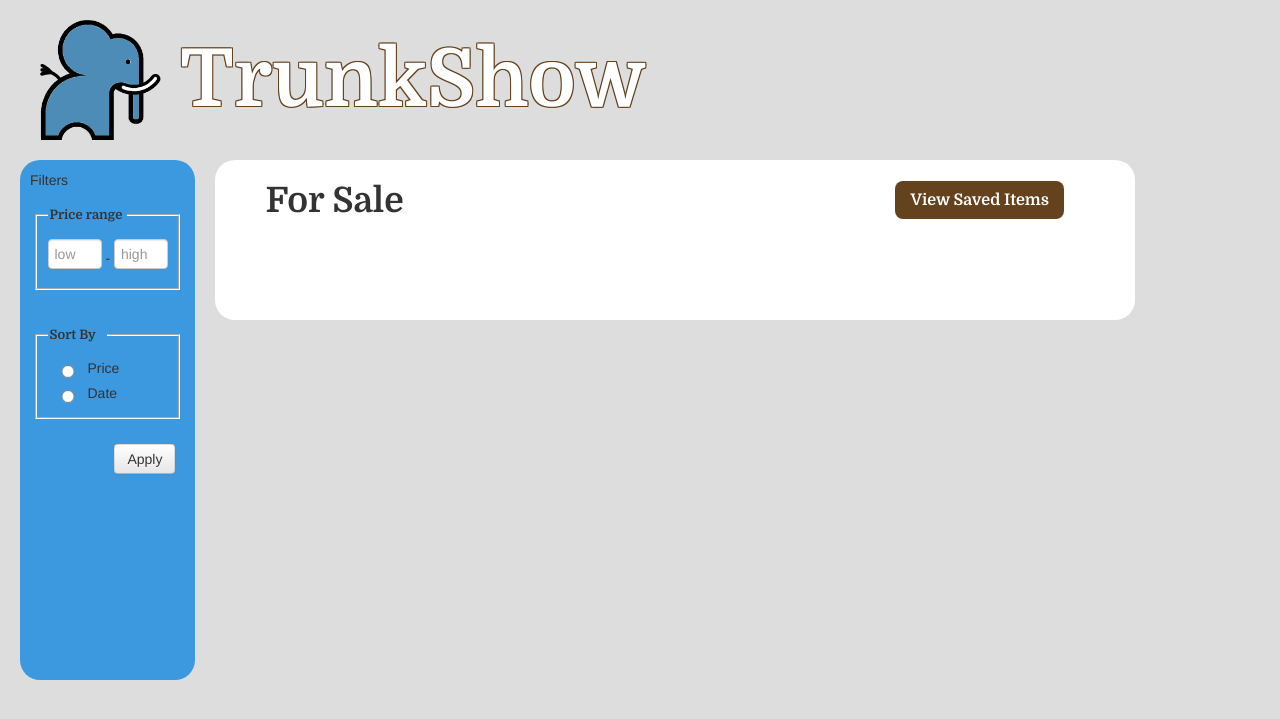
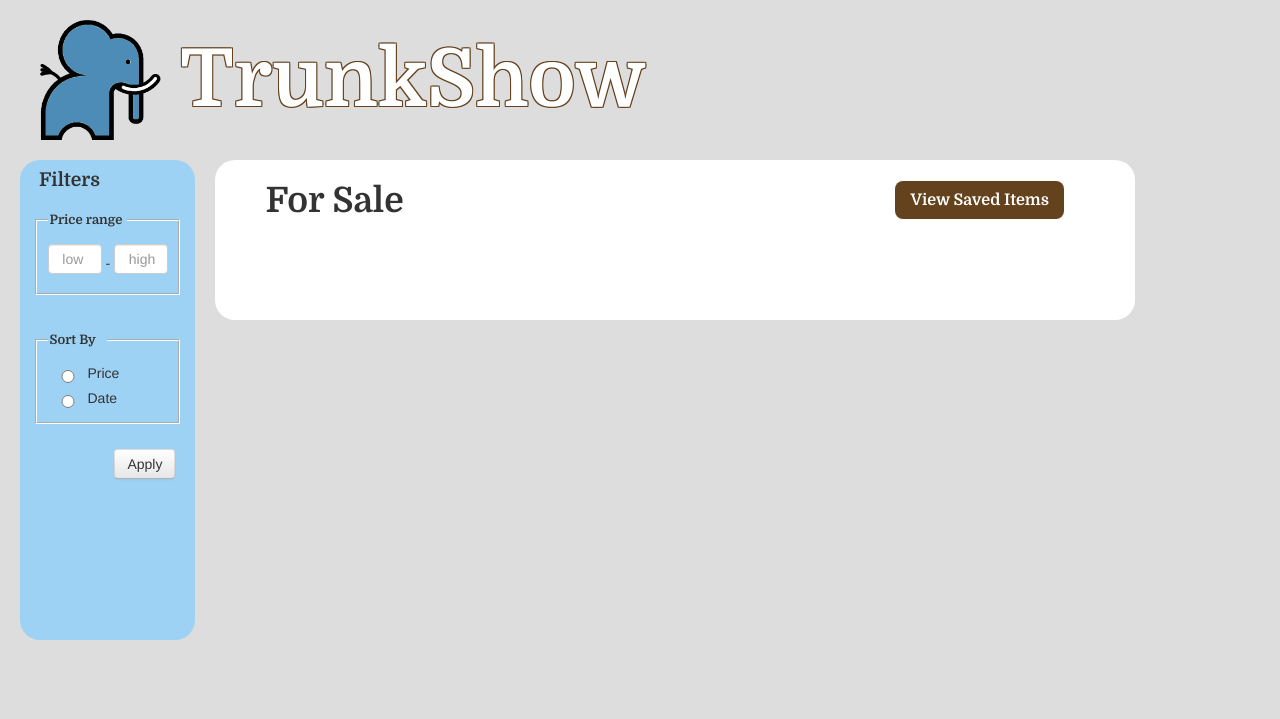
Before and after one commit to adrind/jumbolist, a Django app: template jumbolist/templates/marketplace.html in a window 1280 px wide. Shown: the top 719 px of the page. Run offline with Django 3.2, Linux system fonts and the light colour scheme; the template is opened without the code that fills it: values that come from a table or form of the project are taken from there, others are empty; data comes from the database, SQL or seed files in the repository; parts of the project's set-up code (start-up, migrations or seed data) failed here and were passed over; some libraries are stand-ins or nearby versions.

Commit message:
A few ui changes, filter and buttons

```diff
--- a/jumbolist/templates/marketplace.html
+++ b/jumbolist/templates/marketplace.html
@@ -3,17 +3,17 @@
 
 
 {% block toolbar %}
-    <div style="background-color: #3C99DF; height:500px; border-radius:20px;padding:10px;">
-        <p>Filters</p>
+    <div style="background-color: #9DD2F4; height:460px; border-radius:20px;padding:10px;">
+        <p style="font-family:'Domine',serif;font-size:19px;margin-bottom: 15px;margin-top:12;margin-left:9px">Filters</p>
 
         <form action="/marketplace/" method="post"> {% csrf_token %}
             <fieldset style="border:2px groove white;display:block;padding:8.75px 10.5px;margin:5px;">
                 <legend style="padding:0px 2px 5px 2px;border:none;margin-bottom: 0px;font-size:13px;line-height:20px;padding-top:5px;width:75px;font-family:'Domine',serif;">
                     Price range
                 </legend>
-                <input style="width:40px;" type="text" id="id_lowprice" name="lowprice" placeholder="low">
+                <input style="width:40px;" type="text" id="id_lowprice" name="lowprice" placeholder="  low">
                 <span>-</span>
-                <input style="Width:40px;" type="text" id="id_highprice" name="highprice" placeholder="high"/> <br/>
+                <input style="Width:40px;" type="text" id="id_highprice" name="highprice" placeholder="  high"/> <br/>
             </fieldset>
             <br>
             <fieldset style="border:2px groove white;display:block;padding:8.75px 10.5px;margin:5px;">
--- a/jumbolist/templates/watcheditems.html
+++ b/jumbolist/templates/watcheditems.html
@@ -3,7 +3,7 @@
 {% block content %}
 
     <div class="span5" style="margin-top: 20px;">
-        <span style="margin-left:0px;margin-top:10px;font-family:'Domine',serif;font-size:35px;text-align: left">Watched Items</span>
+        <span style="margin-left:0px;margin-top:10px;font-family:'Domine',serif;font-size:35px;text-align: left">Saved Items</span>
     </div>
 
     {% if items %}
```
Also changed, not shown: jumbolist/templates/profile.html (+5 -28 lines).
